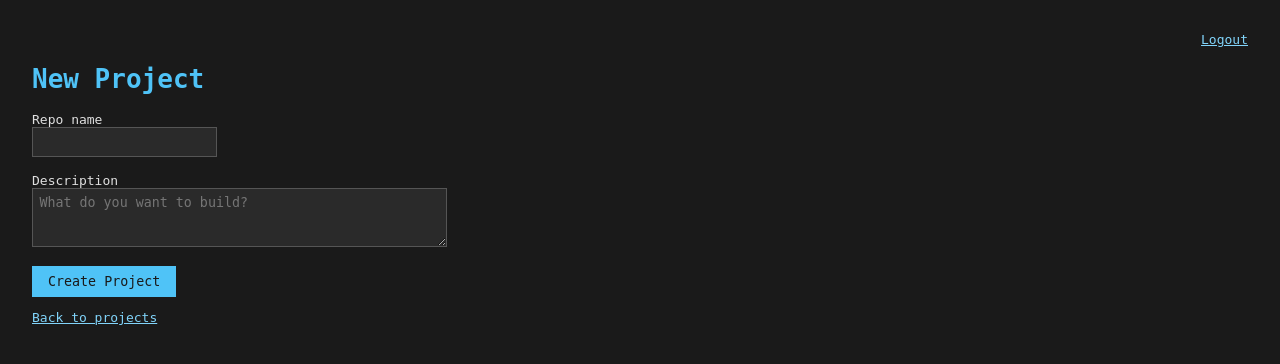
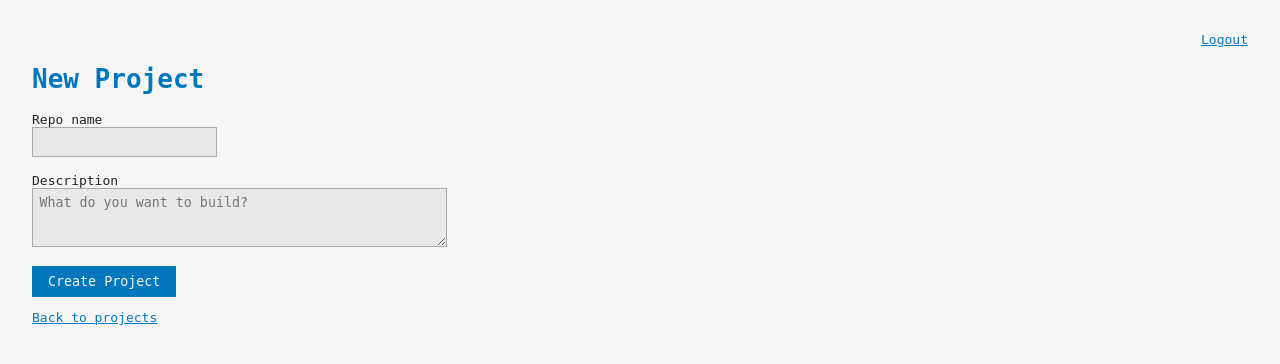
Before and after one commit to nicopujia/justralph.it, a Flask app: page /projects/new in a window 1280 px wide. Shown: the top 364 px of the page. Run offline with Flask 3, Linux system fonts and the light colour scheme; the visitor is signed in with stand-in values (Sample User, id 1).

Commit message:
fix: apply prefers-color-scheme globally via CSS custom properties
Create app/static/style.css with CSS custom properties for all theme
colors (dark mode default, light mode via prefers-color-scheme media
query). Update base.html to link the stylesheet and remove hardcoded
inline colors. Replace all hardcoded dark-mode hex colors in templates
and JavaScript with var(--...) references.

Closes just-ralph-it-qg6

```diff
--- /dev/null
+++ b/app/static/style.css
@@ -0,0 +1,64 @@
+/* Global theme: dark mode default, light mode via prefers-color-scheme */
+
+:root {
+    --bg-primary: #1a1a1a;
+    --bg-secondary: #2a2a2a;
+    --bg-elevated: #333;
+    --bg-terminal: #111;
+    --bg-dialog: #1e1e1e;
+    --bg-user-msg: #2a3a4a;
+    --bg-assistant-msg: #2a2a2a;
+    --text-primary: #e0e0e0;
+    --text-secondary: #888;
+    --color-accent: #4fc3f7;
+    --color-link: #81d4fa;
+    --border-primary: #333;
+    --border-secondary: #444;
+    --border-tertiary: #555;
+    --terminal-text: #0f0;
+    --color-error: #ff5252;
+    --color-delete: #f44336;
+    --color-success: #4caf50;
+    --color-warning: #ff9800;
+    --backdrop-bg: rgba(0, 0, 0, 0.6);
+}
+
+@media (prefers-color-scheme: light) {
+    :root {
+        --bg-primary: #f5f5f5;
+        --bg-secondary: #e8e8e8;
+        --bg-elevated: #ddd;
+        --bg-terminal: #f8f8f8;
+        --bg-dialog: #fff;
+        --bg-user-msg: #d0e4f5;
+        --bg-assistant-msg: #f0f0f0;
+        --text-primary: #222;
+        --text-secondary: #666;
+        --color-accent: #0277bd;
+        --color-link: #0277bd;
+        --border-primary: #ccc;
+        --border-secondary: #bbb;
+        --border-tertiary: #aaa;
+        --terminal-text: #080;
+        --color-error: #d32f2f;
+        --color-delete: #f44336;
+        --color-success: #4caf50;
+        --color-warning: #ff9800;
+        --backdrop-bg: rgba(0, 0, 0, 0.3);
+    }
+}
+
+body {
+    font-family: monospace;
+    margin: 2rem;
+    background: var(--bg-primary);
+    color: var(--text-primary);
+}
+
+h1 {
+    color: var(--color-accent);
+}
+
+a {
+    color: var(--color-link);
+}
--- a/app/templates/base.html
+++ b/app/templates/base.html
@@ -5,12 +5,8 @@
     <meta name="viewport" content="width=device-width, initial-scale=1.0">
     <title>{% block title %}justralph.it{% endblock %}</title>
     <link rel="manifest" href="/static/manifest.json">
+    <link rel="stylesheet" href="/static/style.css">
     <script src="https://unpkg.com/htmx.org@2.0.4"></script>
-    <style>
-        body { font-family: monospace; margin: 2rem; background: #1a1a1a; color: #e0e0e0; }
-        h1 { color: #4fc3f7; }
-        a { color: #81d4fa; }
-    </style>
 </head>
 <body>
     {% if session.get("user") %}
--- a/app/templates/projects/new.html
+++ b/app/templates/projects/new.html
@@ -3,7 +3,7 @@
 {% block content %}
 <h1>New Project</h1>
 {% if error %}
-<p style="color: #ff5252;">Error: {{ error }}</p>
+<p style="color: var(--color-error);">Error: {{ error }}</p>
 {% endif %}
 <form method="post" action="/projects/new">
     <div style="margin-bottom: 1rem;">
@@ -13,16 +13,16 @@
                pattern="[A-Za-z0-9._\-]+"
                title="Alphanumeric characters, hyphens, underscores, and dots only"
                required
-               style="padding: 0.4rem; background: #2a2a2a; color: #e0e0e0; border: 1px solid #555; font-family: monospace;">
+               style="padding: 0.4rem; background: var(--bg-secondary); color: var(--text-primary); border: 1px solid var(--border-tertiary); font-family: monospace;">
     </div>
     <div style="margin-bottom: 1rem;">
         <label for="description">Description</label><br>
         <textarea id="description" name="description"
                   placeholder="What do you want to build?"
                   rows="3"
-                  style="padding: 0.4rem; background: #2a2a2a; color: #e0e0e0; border: 1px solid #555; font-family: monospace; width: 100%; max-width: 400px;">{{ description or '' }}</textarea>
+                  style="padding: 0.4rem; background: var(--bg-secondary); color: var(--text-primary); border: 1px solid var(--border-tertiary); font-family: monospace; width: 100%; max-width: 400px;">{{ description or '' }}</textarea>
     </div>
-    <button type="submit" style="padding: 0.5rem 1rem; background: #4fc3f7; color: #1a1a1a; border: none; cursor: pointer; font-family: monospace;">
+    <button type="submit" style="padding: 0.5rem 1rem; background: var(--color-accent); color: var(--bg-primary); border: none; cursor: pointer; font-family: monospace;">
         Create Project
     </button>
 </form>
```
Also changed, not shown: app/templates/projects/show.html (+43 -58 lines), tests/test_theme.py (added, +367 -0 lines), 1 other file.
